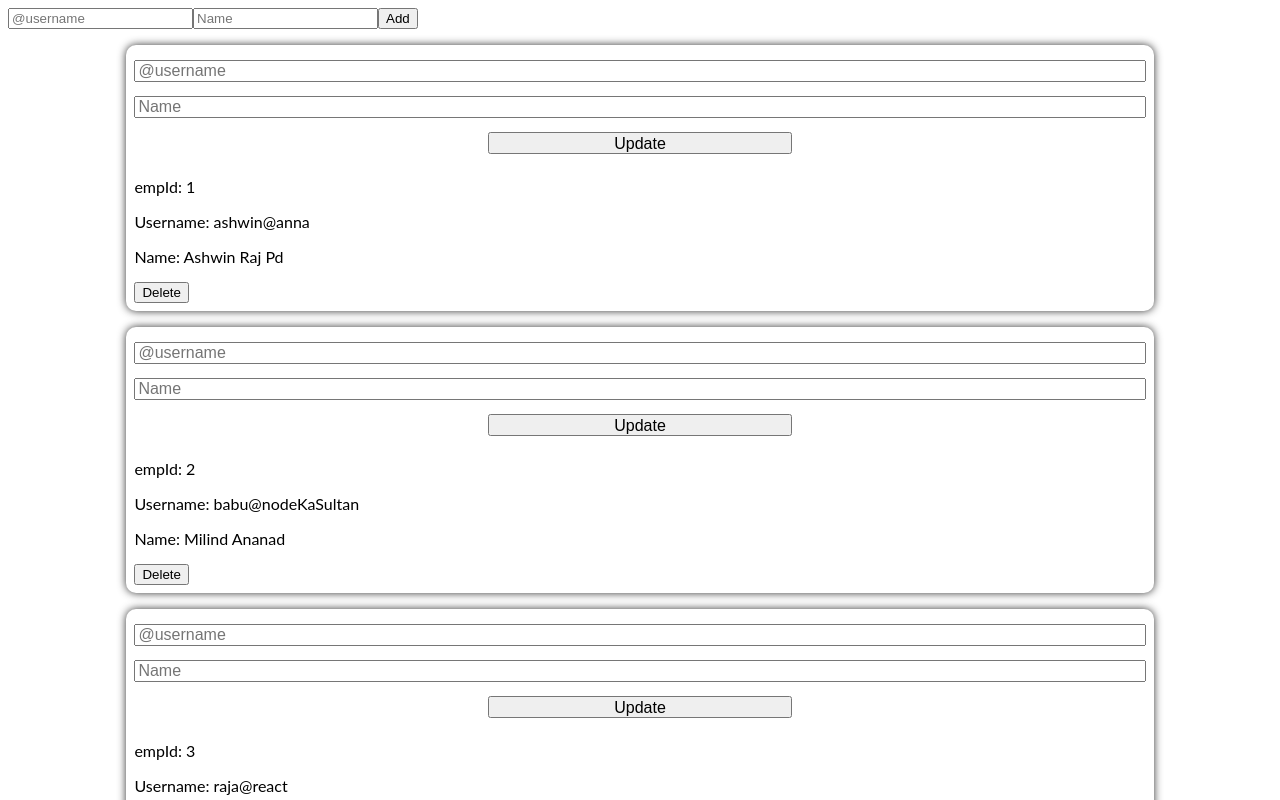
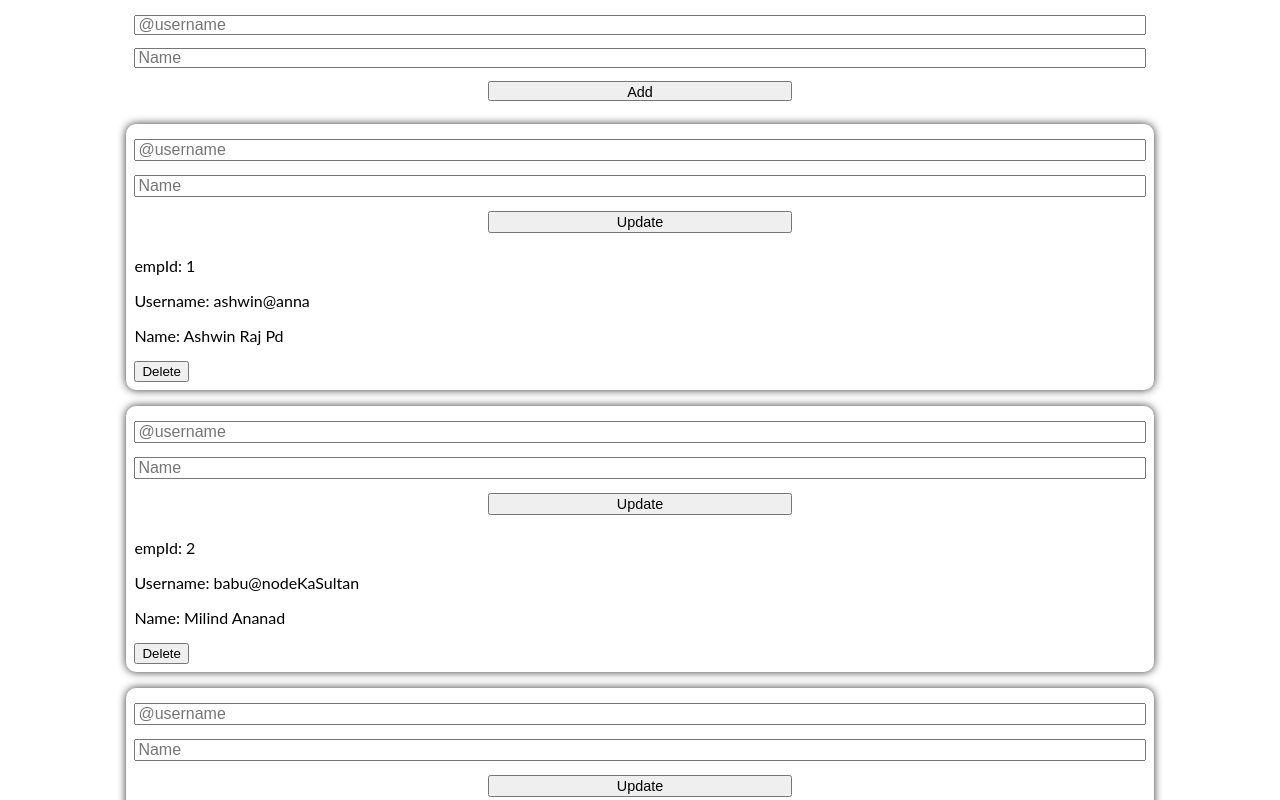
Before and after one commit to jaySmilet/react-ts-jan23, a React (Create React App) app: page / in a window 1280 px wide. Shown: the top 800 px of the page. Built offline with nearby package versions, Linux system fonts and the light colour scheme.

Commit message:
2 files modified

```diff
--- a/components/Employee/Employee.css
+++ b/components/Employee/Employee.css
@@ -1,3 +1,21 @@
+.add {
+  display: flex;
+  flex-direction: column;
+  width: 80%;
+  height: 100px;
+  justify-content: space-around;
+  margin: 0 auto;
+}
+.add .formControl {
+  height: 20%;
+  font-size: 1rem;
+}
+.add .add_button {
+  width: 30%;
+  align-self: center;
+  height: 20%;
+  font-size: 0.9rem;
+}
 .employee {
   display: flex;
   flex-direction: column;
@@ -23,7 +41,7 @@
   width: 30%;
   align-self: center;
   height: 20%;
-  font-size: 1rem;
+  font-size: 0.9rem;
 }
 .employee .display {
   flex: 4;
--- a/components/Employee/Employee.tsx
+++ b/components/Employee/Employee.tsx
@@ -34,7 +34,7 @@ const Employee = () => {
           onChange={(e) => setName(e.target.value)}
         />
         <button
-          className="add"
+          className="add_button"
           onClick={() =>
             dispatch(
               addEmployee({
```
